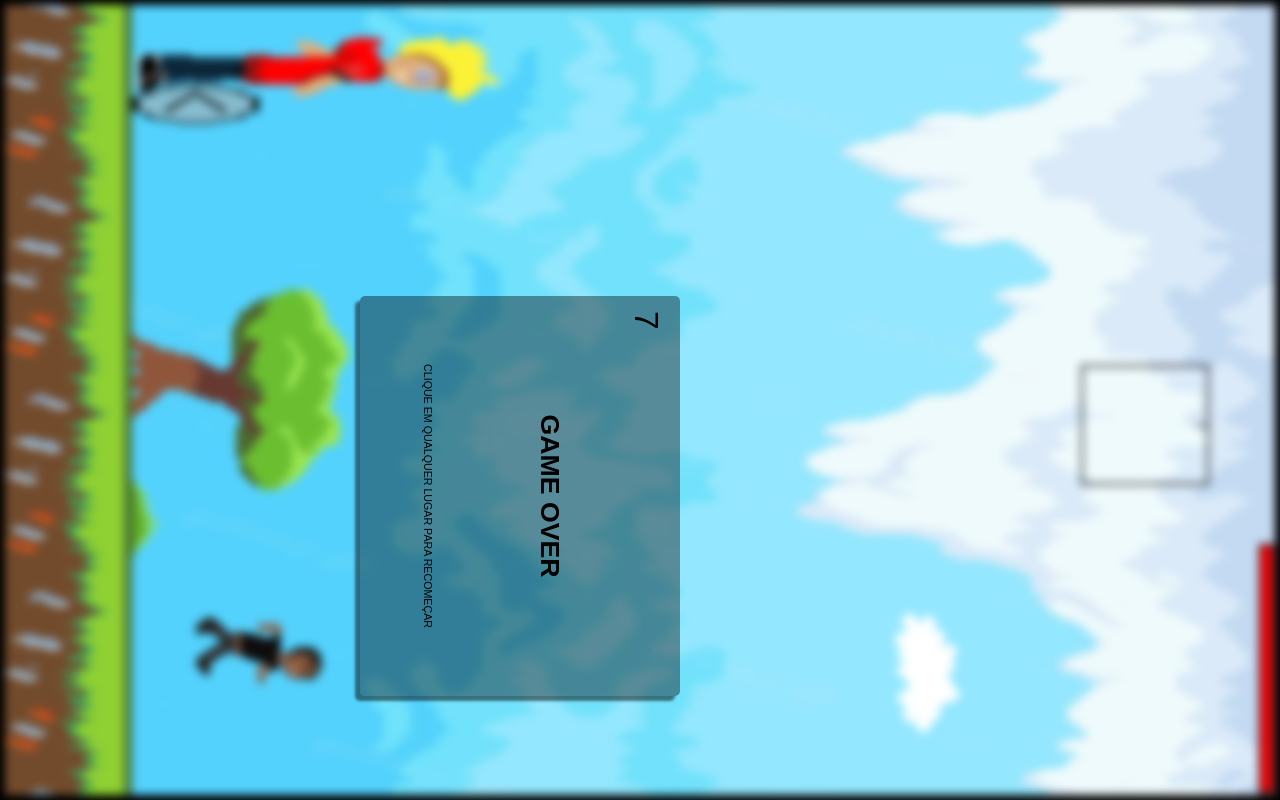
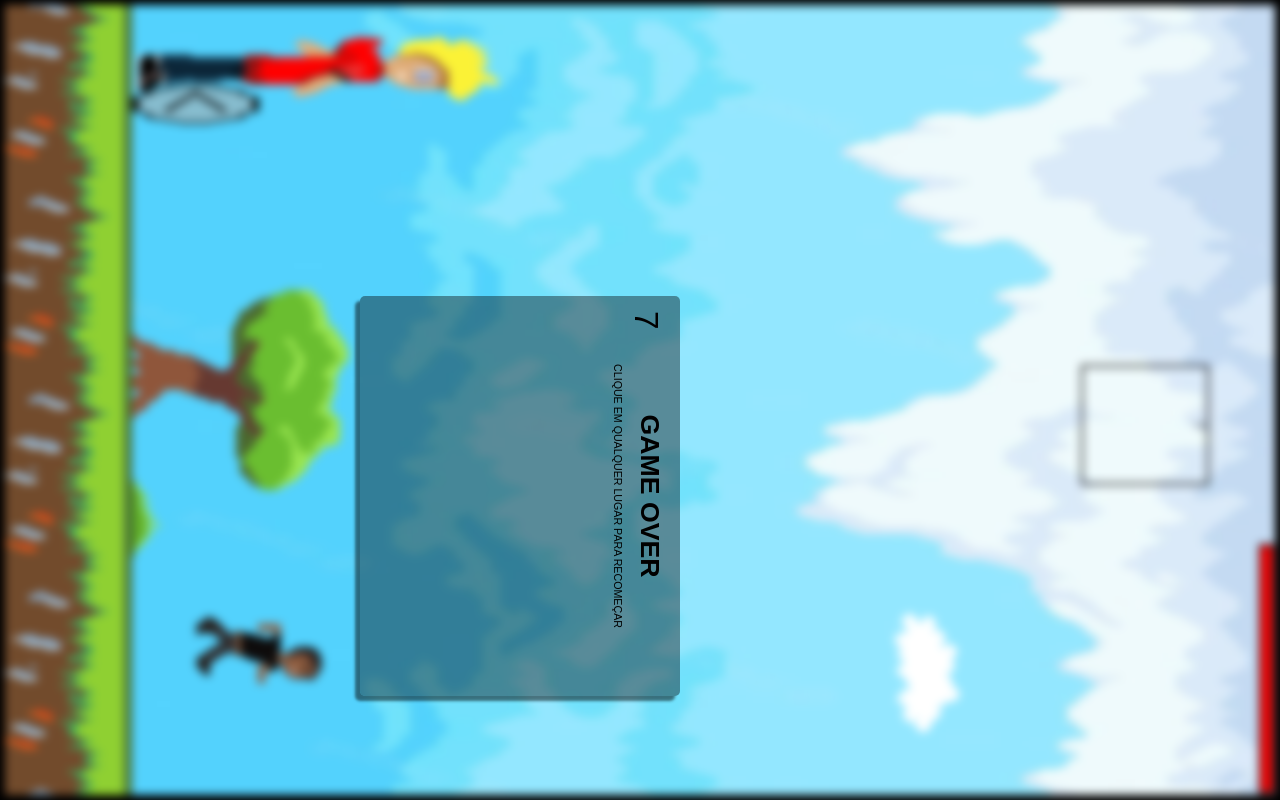
Before and after one commit to theus-iago/No-Body, a plain HTML site: page index.html in a window 1280 px wide. Drawn offline with Linux system fonts and the light colour scheme.

Commit message:
Update index.html

```diff
--- a/index.html
+++ b/index.html
@@ -213,9 +213,6 @@
         font: normal 10pt arial;
         padding: 15px;
       }
-      #gameO>h1, #gameO>p {
-        padding-top:100px;
-      }
       p {
         font: normal 8pt arial;
         padding: 10px;
```
